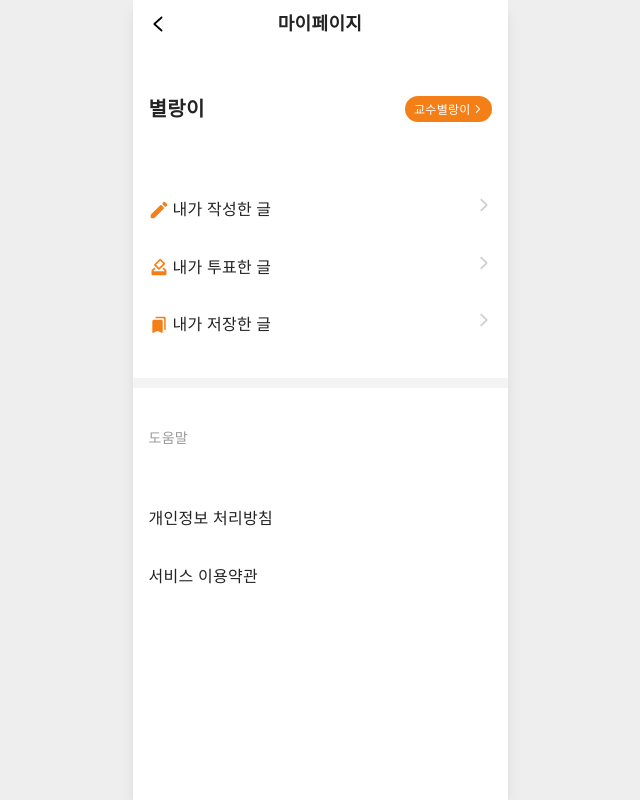
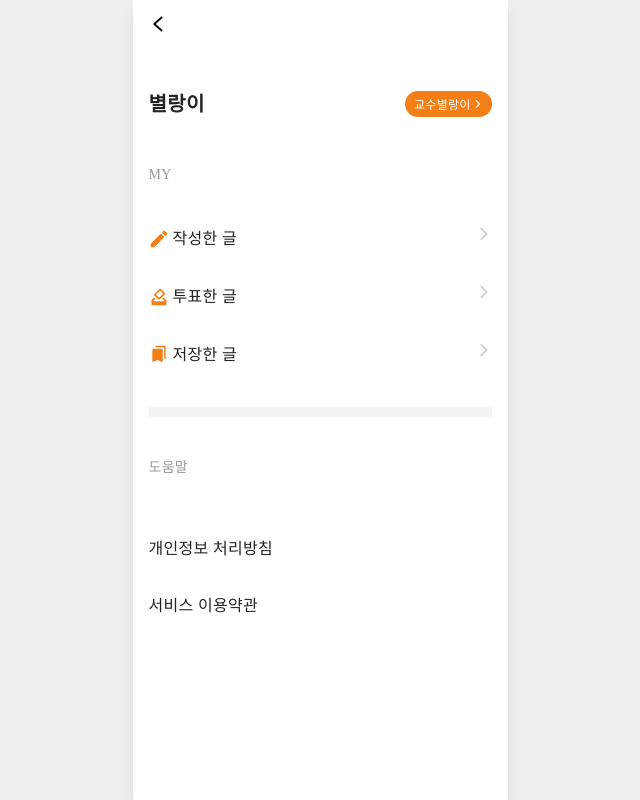
Before and after one commit to chwihae/frontend, a React (Vite) app: page /mypage in a window 1280 px wide. Shown: the whole page, without its empty margins (320-960 px from the left). Built offline with nearby package versions, Linux system fonts and the light colour scheme; no server answers; sample sign-in values are in the browser's storage; a web font is replaced by a local one.

Commit message:
fix : 마이페이지, 헤더 문구 수정 (#23)

```diff
--- a/src/components/Layout/HeaderBack.tsx
+++ b/src/components/Layout/HeaderBack.tsx
@@ -19,6 +19,23 @@ const HeaderBack = () => {
       ? '마이페이지'
       : null;
 
+  const MYPOST = [
+    {
+      title: '작성한 글',
+      href: '/mypage/written',
+    },
+    {
+      title: '투표한 글',
+      href: '/mypage/voted',
+    },
+    {
+      title: '저장한 글',
+      href: '/mypage/saved',
+    },
+  ];
+
+  const mypageTitle = MYPOST.find((mypage) => mypage.href === pathname);
+
   const handleBackBtn = () => {
     if (findTitle === '글쓰기') {
       if (confirm(`글쓰기를 그만두시겠어요?\n작성중인 내용이 삭제됩니다.`)) {
@@ -35,7 +52,7 @@ const HeaderBack = () => {
         {pathParts[0] === 'question' ? <IConCloseBlack /> : <IConBackBlack />}
       </button>
       <h1 className="scorebold18 absolute left-1/2 translate-x-[-50%]">
-        {findTitle}
+        {findTitle === '마이페이지' ? mypageTitle?.title : findTitle}
       </h1>
       {pathParts[0] === 'vote' ? (
         <button className="">
--- a/src/pages/Mypage.tsx
+++ b/src/pages/Mypage.tsx
@@ -31,24 +31,26 @@ const Mypage = () => {
   };
 
   return (
-    <div className="relative flex h-full flex-col">
+    <div className="relative h-full">
       {/* 상단부 */}
-      <div className="">
-        <div className="flex items-center justify-between px-4 pb-[72px] pt-[45px]">
+      <div className="mb-11 flex items-center justify-between px-4 pt-[40px]">
         <div className="flex items-center gap-3">
-            <LevelImage className="h-[43px] w-[43px]" />
+          <LevelImage className="h-[60px] w-[60px]" />
           <p className="scorebold20">별랑이{userId}</p>
         </div>
         <label
           htmlFor="temp-modal"
-            className="scoremedium12 scoremedium16 flex cursor-pointer items-center gap-[2px] rounded-[18px] bg-prime1 px-[9px] py-1 text-white hover:bg-prime1"
+          className="scoremedium12 flex cursor-pointer items-center gap-[2px] rounded-[18px] bg-prime1 px-[9px] py-1 text-white hover:bg-prime1"
           onClick={() => setIsModal(true)}
         >
           {userLevelName?.name}별랑이
           <IConForwardWhite />
         </label>
       </div>
-        <ol className="p flex flex-col gap-8 border-b-[10px] border-bg px-4 pb-[40px]">
+      {/* MY */}
+      <div className="px-4">
+        <h2 className="scoremedium14 mb-10 text-GS4">MY</h2>
+        <ol className="p flex flex-col gap-8 border-b-[10px] border-bg pb-[40px]">
           {MYPOST.map((list) => (
             <li key={list.title}>
               {list.type === 'VOTED' ? (
@@ -122,19 +124,19 @@ export default Mypage;
 const MYPOST = [
   {
     type: 'ME',
-    title: '내가 작성한 글',
+    title: '작성한 글',
     icon: <IConEditOrange />,
     href: '/mypage/written',
   },
   {
     type: 'VOTED',
-    title: '내가 투표한 글',
+    title: '투표한 글',
     icon: <IConVoteOrange />,
     href: '/mypage/voted',
   },
   {
     type: 'BOOKMARKED',
-    title: '내가 저장한 글',
+    title: '저장한 글',
     icon: <IConBookmarkOrange />,
     href: '/mypage/saved',
   },
```
Lines whose indentation alone changed are shown as unchanged.
